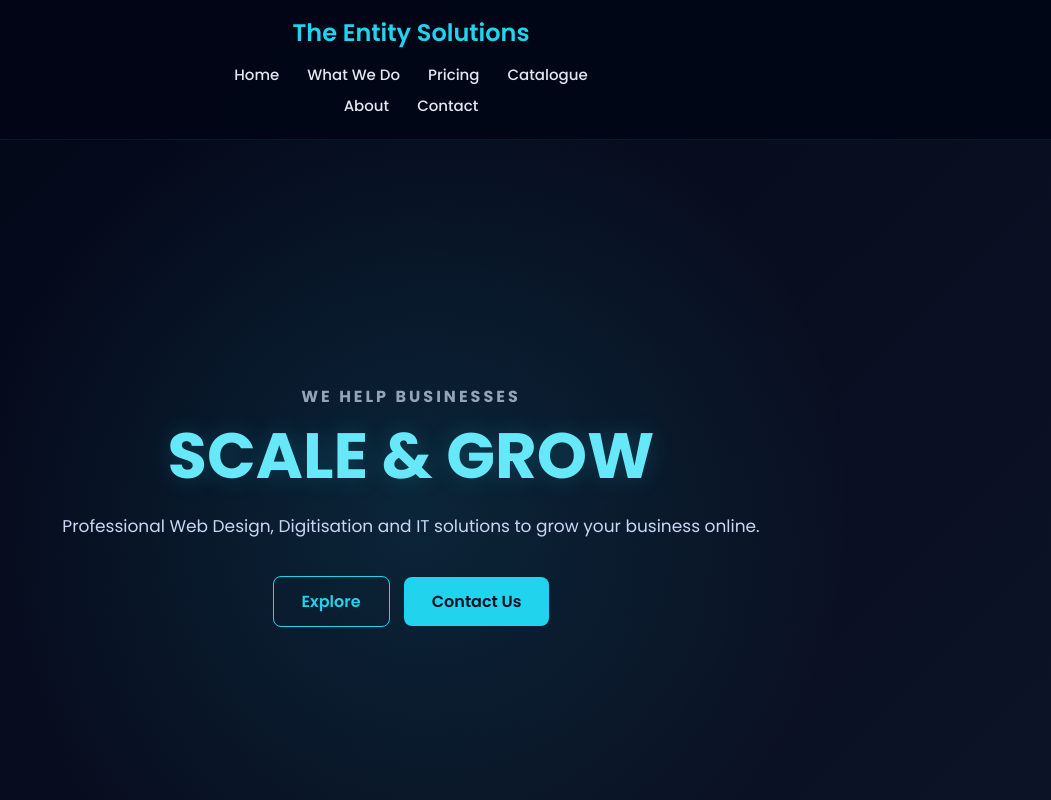
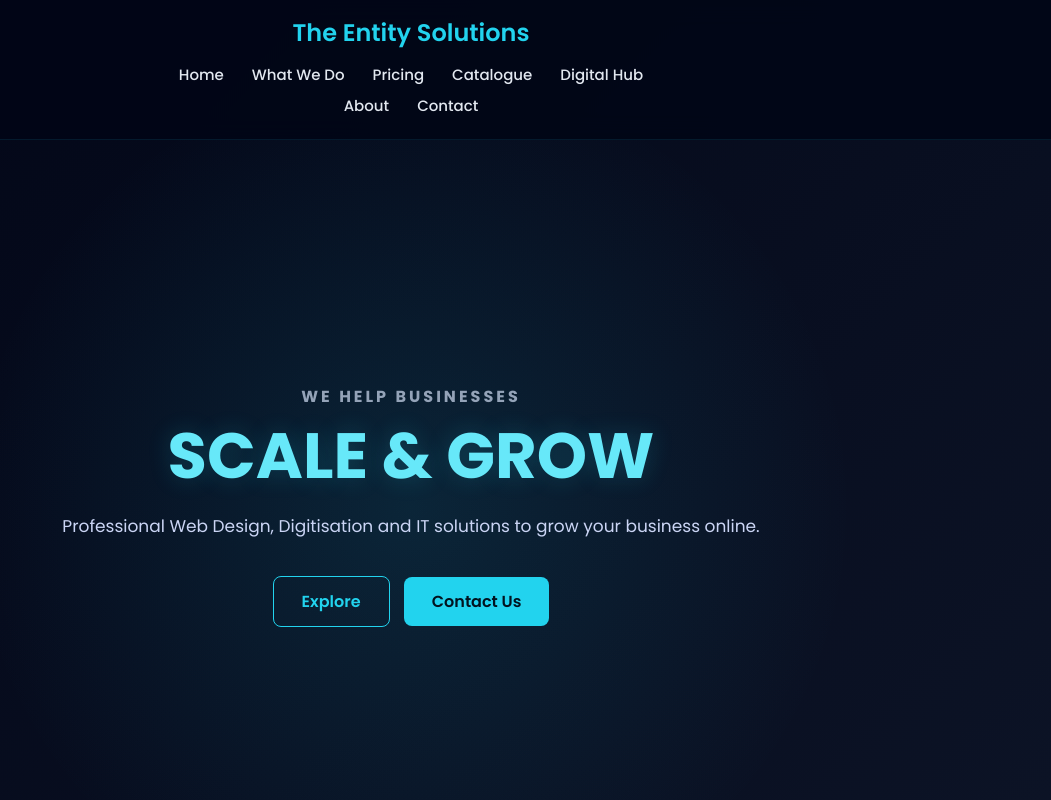
Before and after one commit to thoentity1/TheEntitySolutions, a plain HTML site: page home.html in a window 1280 px wide. Shown: the top 800 px of the page, without its empty margins (229-1280 px from the left). Drawn offline with Linux system fonts and the light colour scheme.

Commit message:
Add link to Digital Hub in home.html

```diff
--- a/home.html
+++ b/home.html
@@ -725,6 +725,9 @@
         <li>
             <a href="catalogue.html">Catalogue</a>
         </li>
+        <li>
+            <a href="hub.html">Digital Hub</a>
+        </li>
 
     </ul>
 
```
